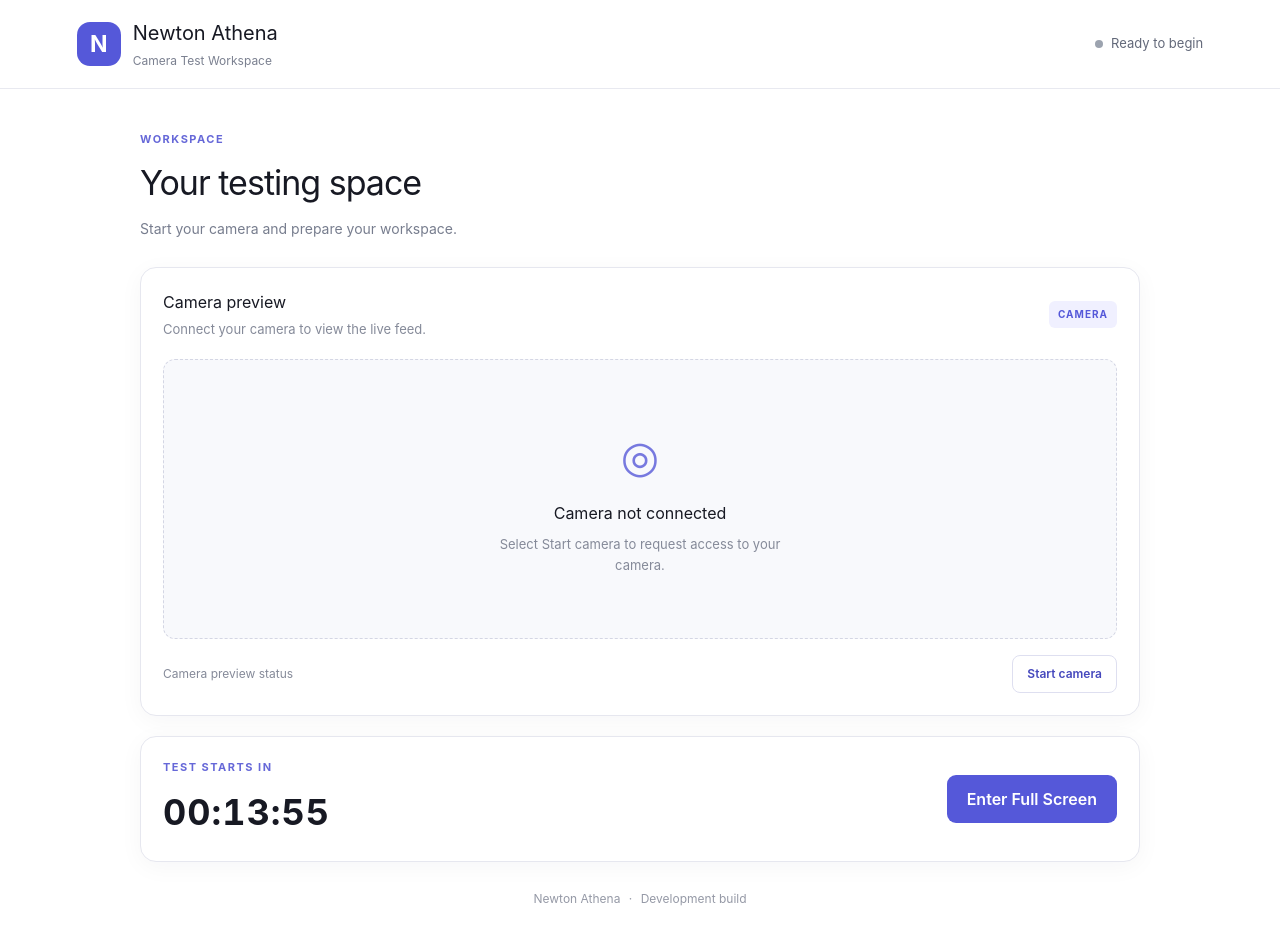
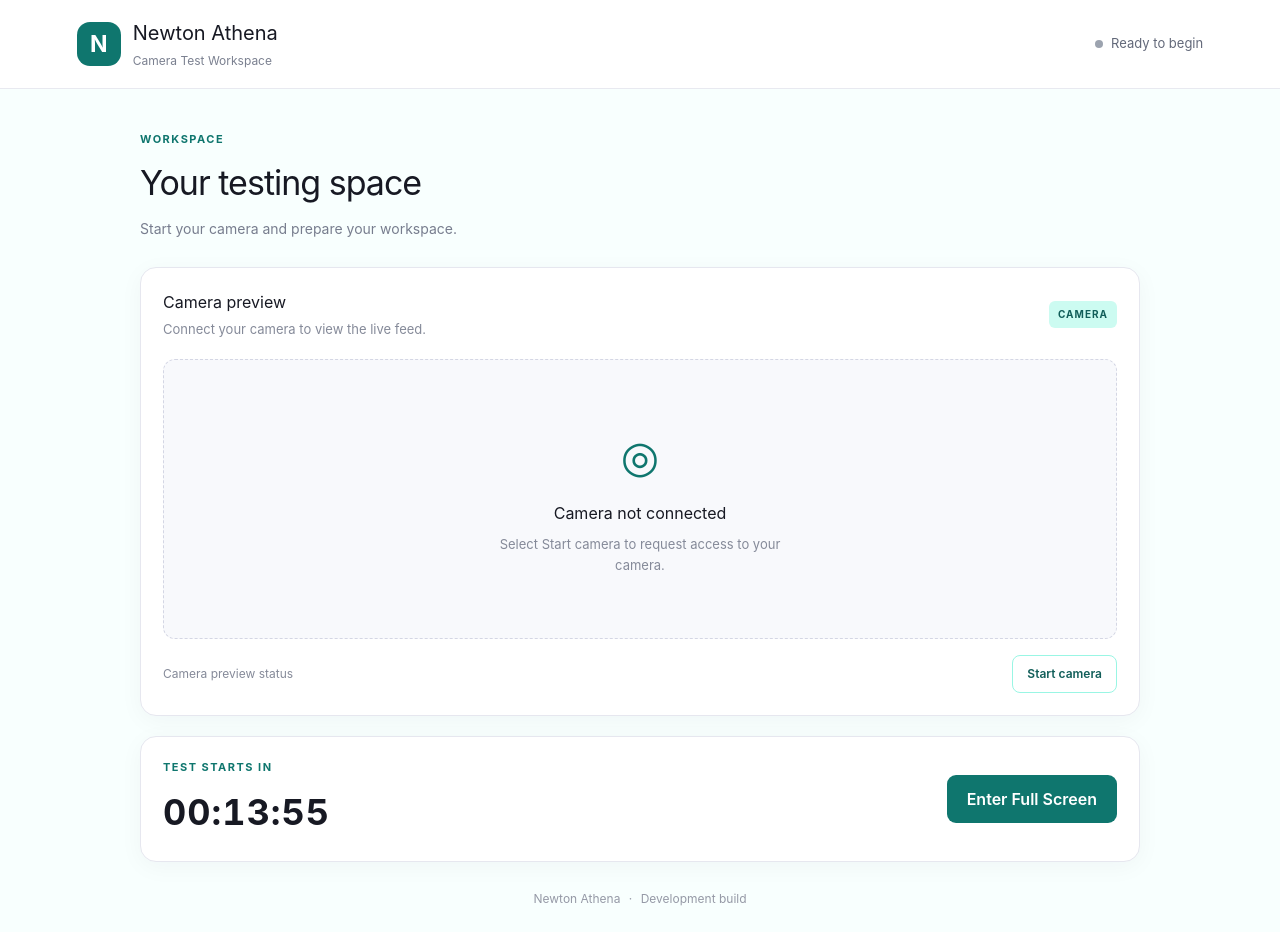
Before and after one commit to AnuShreeBirla/NewtonAthena, a React (Vite) app: page / in a window 1280 px wide. Built offline with nearby package versions, Linux system fonts and the light colour scheme.

Commit message:
Use teal and white styling

```diff
--- a/src/App.css
+++ b/src/App.css
@@ -1,8 +1,9 @@
 #root { min-height: 100vh; }
-.app-shell { min-height: 100vh; color: #171923; }
+:root { --teal: #0f766e; --teal-dark: #115e59; --teal-light: #ccfbf1; --teal-wash: #f0fdfa; }
+.app-shell { min-height: 100vh; color: #171923; background: #f8fffe; }
 .app-header { min-height: 86px; padding: 18px 6%; display: flex; align-items: center; justify-content: space-between; gap: 20px; background: #fff; border-bottom: 1px solid #e8e9f0; }
 .brand { display: flex; align-items: center; gap: 12px; }
-.brand-icon { width: 44px; height: 44px; display: grid; place-items: center; border-radius: 13px; color: #fff; background: #5558d9; font-size: 23px; font-weight: 700; }
+.brand-icon { width: 44px; height: 44px; display: grid; place-items: center; border-radius: 13px; color: #fff; background: var(--teal); font-size: 23px; font-weight: 700; }
 .brand h1, .brand p, .card-heading h3, .card-heading p { margin: 0; }
 .brand h1 { font-size: 20px; }
 .brand p { margin-top: 4px; color: #7b8090; font-size: 12px; }
@@ -11,7 +12,7 @@
 .status-dot.active { background: #16a34a; }
 .workspace { width: min(100% - 40px, 1000px); margin: 0 auto; padding: 42px 0 24px; }
 .welcome-section { margin-bottom: 28px; }
-.eyebrow { margin: 0 0 9px; color: #6668d8; font-size: 11px; font-weight: 750; letter-spacing: 1.5px; }
+.eyebrow { margin: 0 0 9px; color: var(--teal); font-size: 11px; font-weight: 750; letter-spacing: 1.5px; }
 .welcome-section h2 { margin: 0; font-size: clamp(25px, 4vw, 34px); letter-spacing: -1px; }
 .subtitle { margin: 10px 0 0; color: #777d8e; font-size: 14px; }
 .camera-card, .session-card { border: 1px solid #e6e7ef; border-radius: 16px; background: #fff; box-shadow: 0 5px 24px rgb(25 30 60 / 4%); }
@@ -19,21 +20,22 @@
 .card-heading { display: flex; justify-content: space-between; align-items: center; gap: 16px; margin-bottom: 20px; }
 .card-heading h3 { font-size: 16px; }
 .card-heading p { margin-top: 6px; color: #858a99; font-size: 13px; }
-.preview-badge { padding: 6px 9px; border-radius: 6px; background: #f0f0ff; color: #5558d9; font-size: 10px; font-weight: 700; letter-spacing: 1px; }
+.preview-badge { padding: 6px 9px; border-radius: 6px; background: var(--teal-light); color: var(--teal-dark); font-size: 10px; font-weight: 700; letter-spacing: 1px; }
 .camera-preview { position: relative; min-height: 280px; display: grid; place-items: center; overflow: hidden; border: 1px dashed #d4d6e4; border-radius: 12px; background: #f8f9fc; text-align: center; padding: 24px; }
 .camera-video { display: none; width: 100%; max-height: 520px; object-fit: contain; background: #111; }
 .camera-video.visible { display: block; }
 .camera-preview:has(.camera-video.visible) { padding: 0; background: #111; border-style: solid; }
 .camera-placeholder { padding: 12px; }
-.camera-icon { margin-bottom: 12px; color: #7779df; font-size: 44px; }
+.camera-icon { margin-bottom: 12px; color: var(--teal); font-size: 44px; }
 .camera-placeholder h3 { margin: 0; font-size: 16px; }
 .camera-placeholder p { max-width: 330px; margin: 9px auto 0; color: #858a99; font-size: 13px; line-height: 1.6; }
 .camera-footer { display: flex; align-items: center; justify-content: space-between; gap: 12px; margin-top: 16px; color: #858a99; font-size: 12px; }
-.secondary-button { padding: 9px 14px; border: 1px solid #dedff0; border-radius: 8px; background: #fff; color: #4548bd; font-weight: 600; cursor: pointer; }
-.secondary-button:hover { background: #f2f2ff; }
+.secondary-button { padding: 9px 14px; border: 1px solid #99f6e4; border-radius: 8px; background: #fff; color: var(--teal-dark); font-weight: 600; cursor: pointer; }
+.secondary-button:hover { background: var(--teal-wash); }
 .session-card { margin-top: 20px; padding: 22px; display: flex; align-items: center; justify-content: space-between; gap: 20px; }
 .timer { font-size: 36px; font-weight: 650; font-variant-numeric: tabular-nums; letter-spacing: 1px; }
-.session-button { padding: 12px 20px; border: 0; border-radius: 9px; background: #5558d9; color: #fff; font-weight: 600; cursor: pointer; }
+.session-button { padding: 12px 20px; border: 0; border-radius: 9px; background: var(--teal); color: #fff; font-weight: 600; cursor: pointer; }
+.session-button:hover { background: var(--teal-dark); }
 .session-button.stop-button { background: #d94848; }
 .session-button.stop-button:hover { background: #b93434; }
 .session-button:disabled { opacity: .5; cursor: not-allowed; }
```
